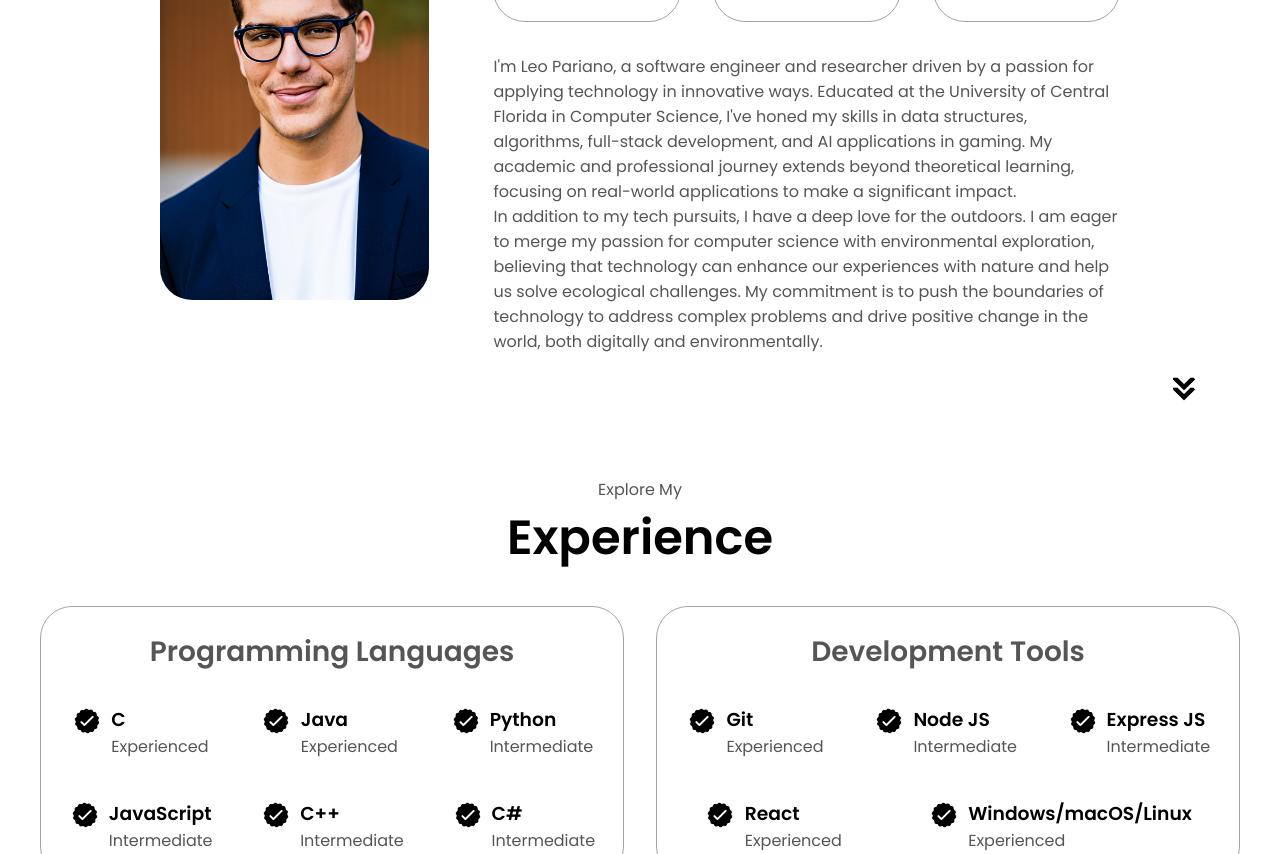
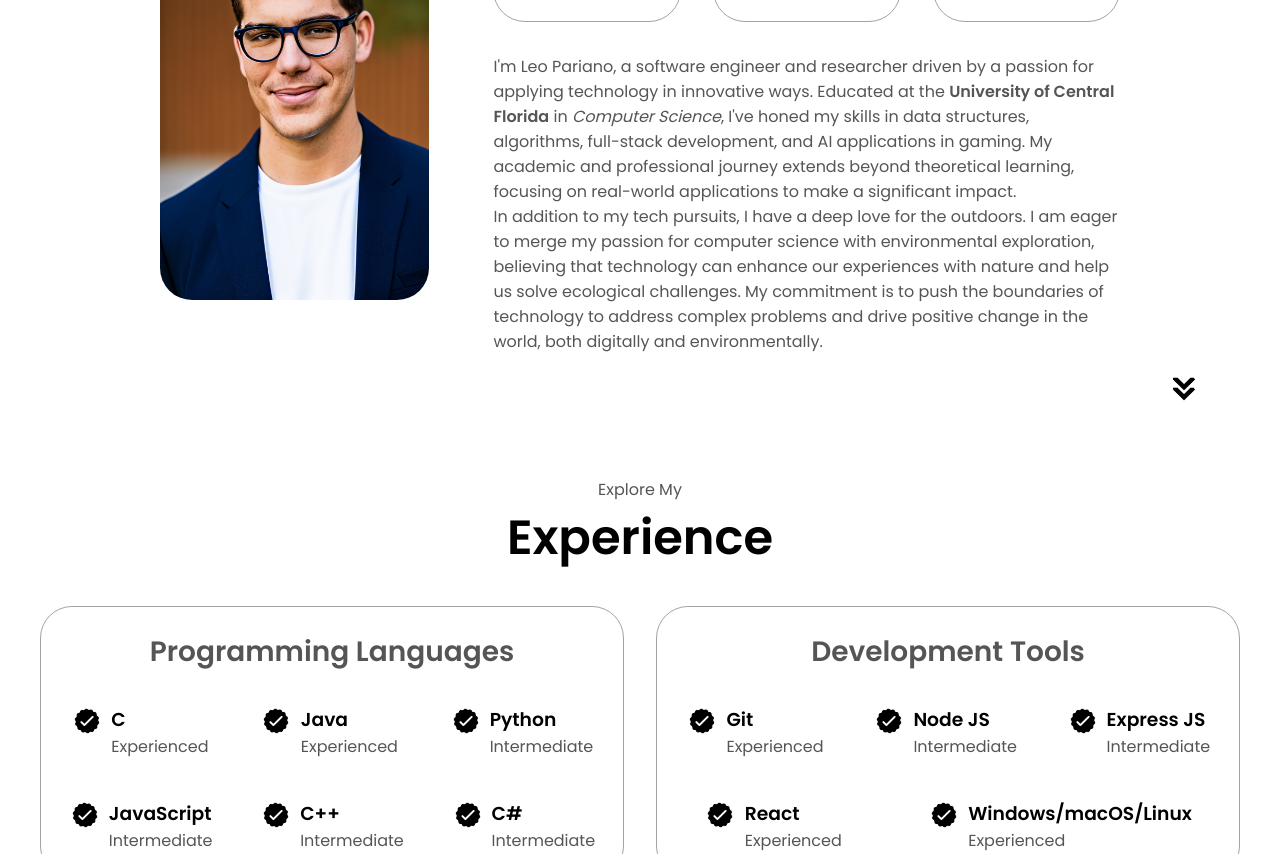
Before and after one commit to ajakmed3/ajakmed3.github.io, a plain HTML site: page index.html in a window 1280 px wide. Shown: the part 1219-2073 px from the top of the page. Drawn offline with Linux system fonts and the light colour scheme.

Commit message:
Update index.html

```diff
--- a/index.html
+++ b/index.html
@@ -88,7 +88,7 @@
                     </div>
                 </div>
                 <div class="text-container">
-                    <p>I'm Leo Pariano, a software engineer and researcher driven by a passion for applying technology in innovative ways. Educated at the University of Central Florida in Computer Science, I've honed my skills in data structures, algorithms, full-stack development, and AI applications in gaming. My academic and professional journey extends beyond theoretical learning, focusing on real-world applications to make a significant impact.</p>
+                    <p>I'm Leo Pariano, a software engineer and researcher driven by a passion for applying technology in innovative ways. Educated at the <strong>University of Central Florida</strong> in <i>Computer Science</i>, I've honed my skills in data structures, algorithms, full-stack development, and AI applications in gaming. My academic and professional journey extends beyond theoretical learning, focusing on real-world applications to make a significant impact.</p>
                     <p>In addition to my tech pursuits, I have a deep love for the outdoors. I am eager to merge my passion for computer science with environmental exploration, believing that technology can enhance our experiences with nature and help us solve ecological challenges. My commitment is to push the boundaries of technology to address complex problems and drive positive change in the world, both digitally and environmentally.</p>
                 </div>
             </div>
```
